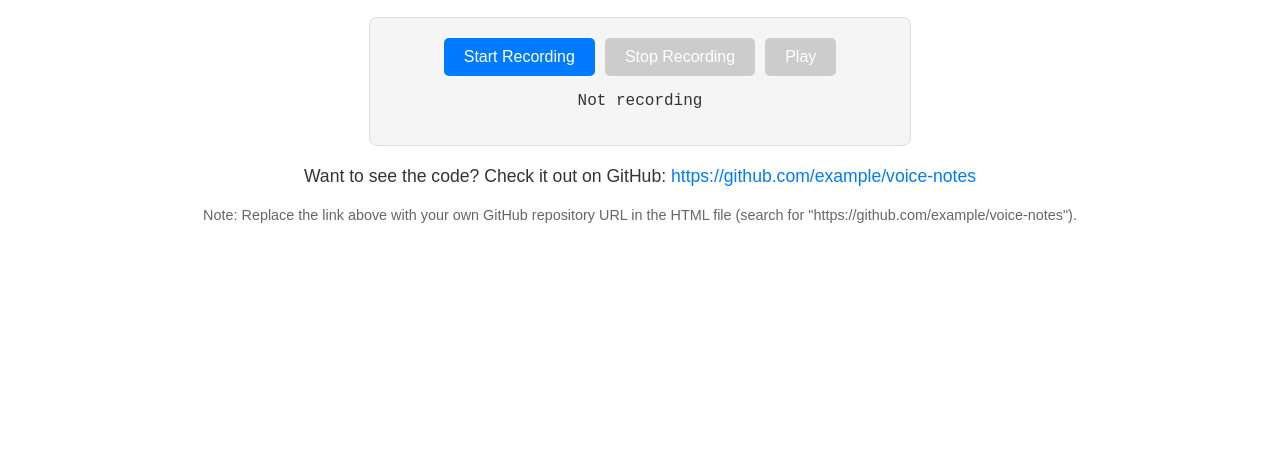
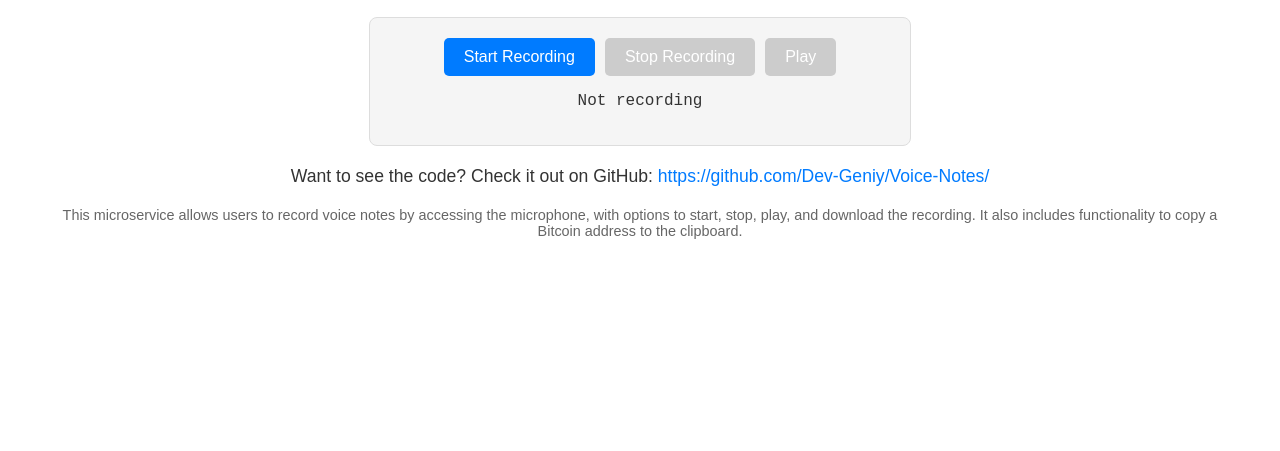
Before and after one commit to Dev-Geniy/Voice-Notes, a plain HTML site: page index.html in a window 1280 px wide. Shown: the part 150-601 px from the top of the page. Drawn offline with Linux system fonts and the light colour scheme.

Commit message:
Update index.html

```diff
--- a/index.html
+++ b/index.html
@@ -62,9 +62,9 @@
 
 
 
-        <p>Want to see the code? Check it out on GitHub: <a href="https://github.com/example/voice-notes" target="_blank">https://github.com/example/voice-notes</a></p>
+        <p>Want to see the code? Check it out on GitHub: <a href="https://github.com/Dev-Geniy/Voice-Notes/" target="_blank">https://github.com/Dev-Geniy/Voice-Notes/</a></p>
 
-        <p class="note">Note: Replace the link above with your own GitHub repository URL in the HTML file (search for "https://github.com/example/voice-notes").</p>
+        <p class="note">This microservice allows users to record voice notes by accessing the microphone, with options to start, stop, play, and download the recording. It also includes functionality to copy a Bitcoin address to the clipboard.</p>
 
     </main>
 
```
